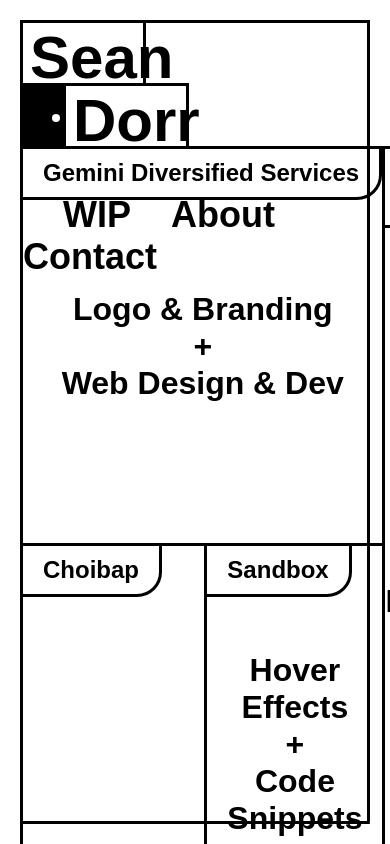
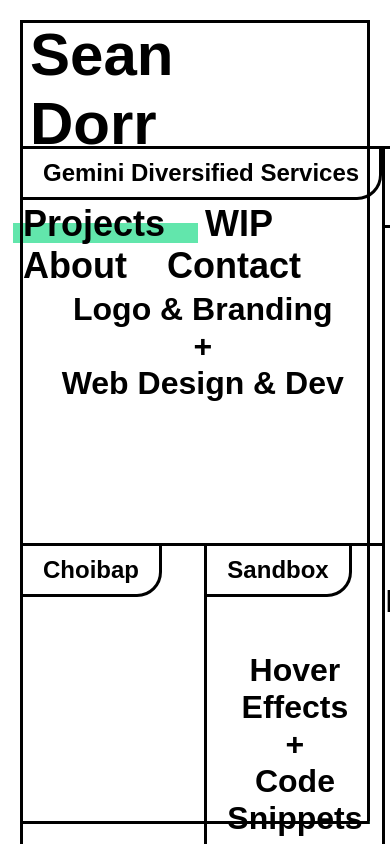
Before and after one commit to seandorr/portfolio, a React (Create React App) app: page / in a window 390 px wide. Shown: the top 844 px of the page. Built offline with nearby package versions, Linux system fonts and the light colour scheme; a web font is replaced by a local one.

Commit message:
Fixing classes and styles and adding in responsive navbar

```diff
--- a/src/NavBar.js
+++ b/src/NavBar.js
@@ -1,22 +1,38 @@
 import React from 'react';
 import { NavLink } from 'react-router-dom';
 
-const NavBar = () => {
+class NavBar extends React.Component {
+
+	mobileNavBar() {
+		var x = document.getElementById("nav-bar-ul");
+		var y = document.getElementById("nav-bar");
+		if (x.className === "nav-bar-links") {
+			x.classList.add("responsive");
+			y.classList.add("fixed");
+			} else {
+				x.className = "nav-bar-links";
+				y.classList.remove("fixed");
+			}
+	}
+
+	render() {
 		return (
 			<nav id="nav-bar">
 				<a href="/" className="logo-link">
-				<div className="logo" id="firstName"><h1>Sean</h1></div>
-				<ul id="logo-list">
-					<li><div className="door"></div><div className="knob"></div></li>
-					<li><div className="logo" id="lastName"><h1>Dorr</h1></div></li>
-				</ul>
+					<div className="logo"><h1>Sean</h1></div>
+					<div className="flex">
+						<div className="door">
+							<div className="knob"></div>
+						</div>
+						<div className="logo"><h1>Dorr</h1></div>
+					</div>
 				</a>
 				<ul className="nav-bar-links" id="nav-bar-ul">
 					<li>
 						<NavLink
 							to="/"
 							activeClassName="active-underline"
-						className="underline mobile-only"
+							className="underline show-on-mobile"
 						>
 							Projects
 						</NavLink>
@@ -49,9 +65,12 @@ const NavBar = () => {
 						</NavLink>
 					</li>
 				</ul>
-				<a href="javascript:void(0);" className="nav-bar-icon" onClick="mobileNavBar()"></a>
+					<a href="javascript:void(0);" className="nav-bar-icon" onClick={() => this.mobileNavBar()}>
+						<img src="images/menu-icon.svg" width="50px" height="50px" />
+					</a>
 			</nav>
 		);
 	}
+}
 
 export default NavBar;
```
Lines whose indentation alone changed are shown as unchanged.
